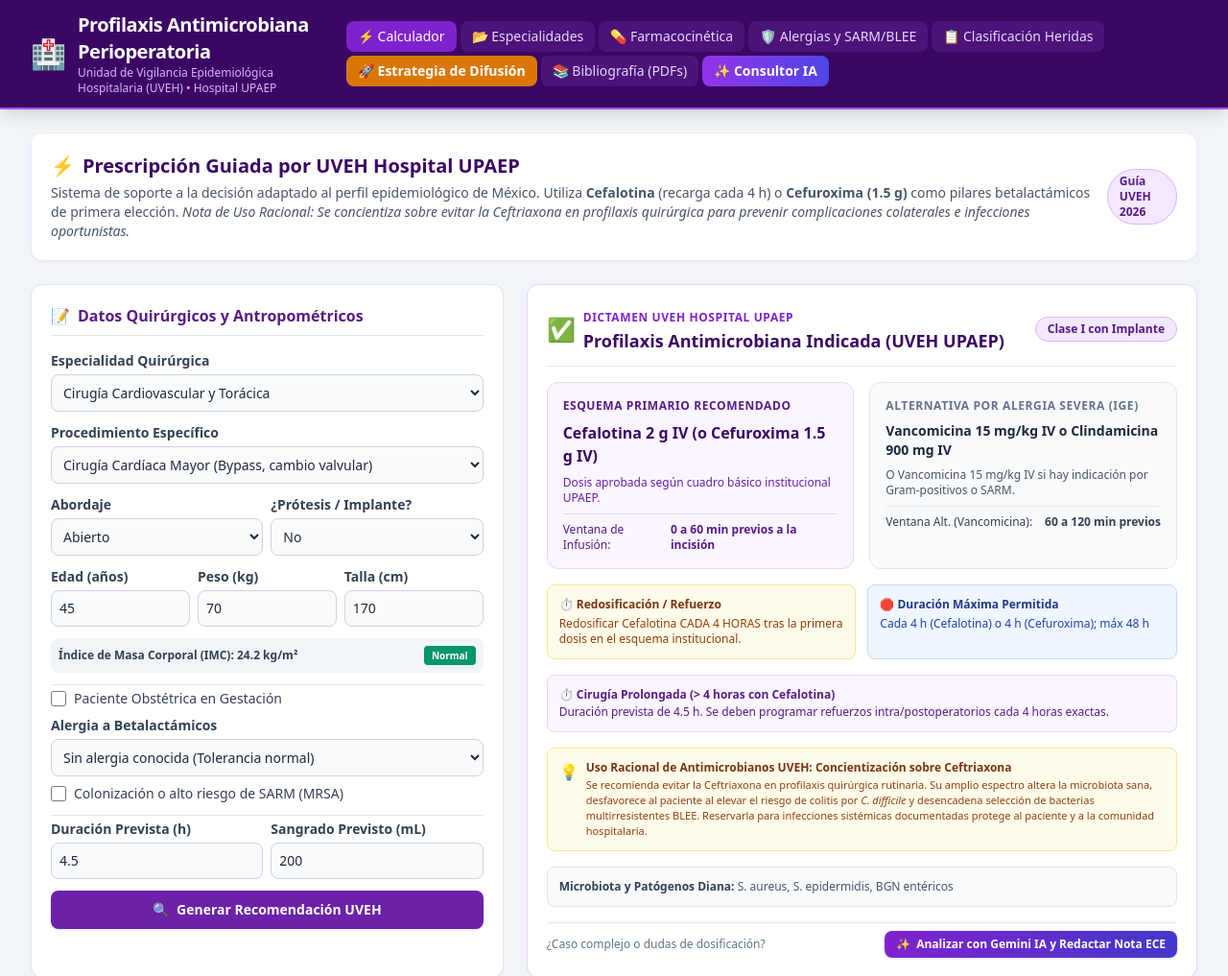
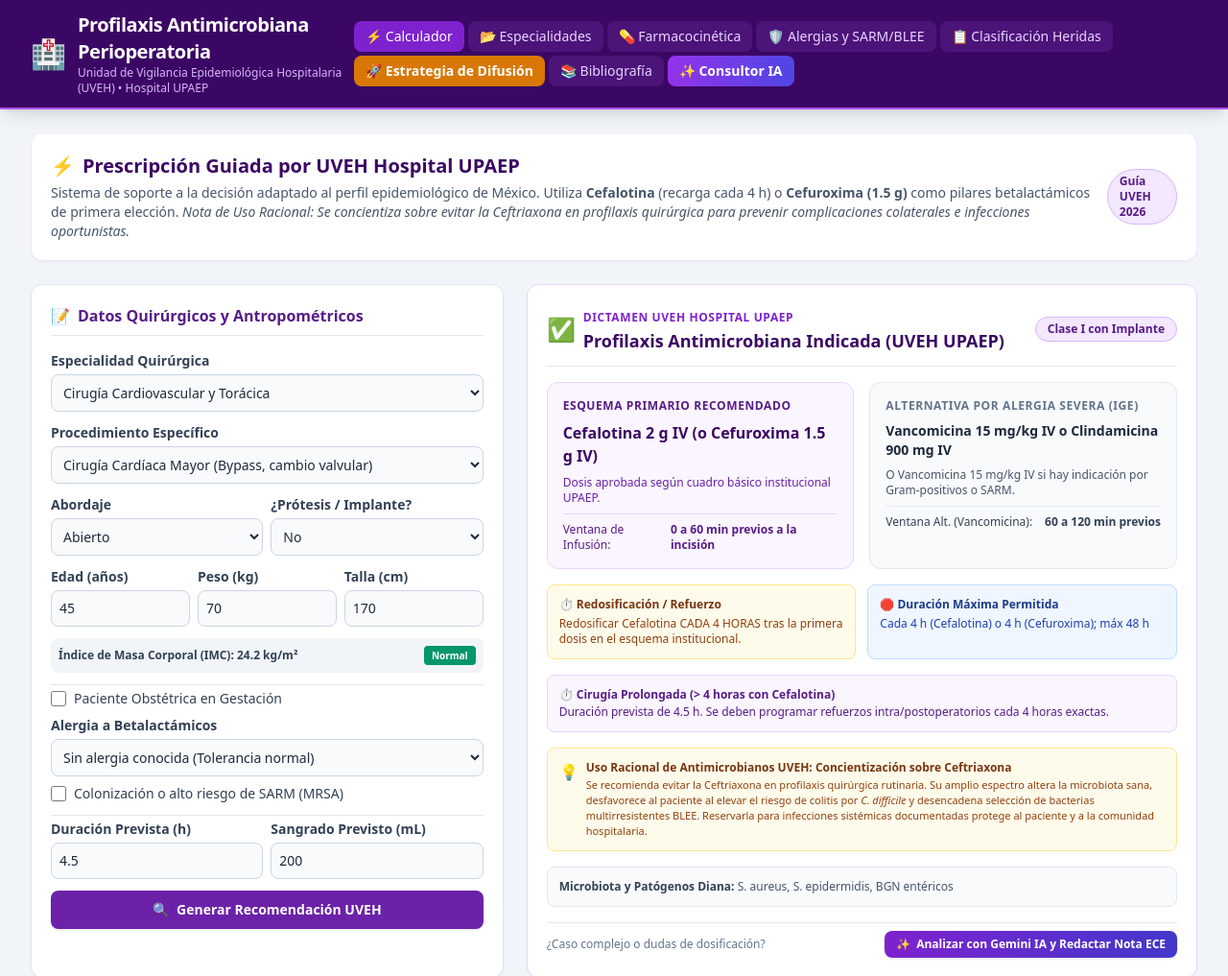
Before and after one commit to vicsalort-lang/PAPUVEH, a plain HTML site: page index.html in a window 1280 px wide. Shown: the top 1017 px of the page at 96% size. Drawn offline with nearby package versions, Linux system fonts and the light colour scheme.

Commit message:
Update index.html

```diff
--- a/index.html
+++ b/index.html
@@ -80,7 +80,7 @@
                 <button onclick="switchTab('allergies')" id="nav-allergies" class="px-3 py-1.5 rounded-lg bg-purple-900/60 text-purple-200 hover:bg-purple-800 hover:text-white transition">🛡️ Alergias y SARM/BLEE</button>
                 <button onclick="switchTab('cdc')" id="nav-cdc" class="px-3 py-1.5 rounded-lg bg-purple-900/60 text-purple-200 hover:bg-purple-800 hover:text-white transition">📋 Clasificación Heridas</button>
                 <button onclick="switchTab('strategy')" id="nav-strategy" class="px-3 py-1.5 rounded-lg bg-amber-600 text-white hover:bg-amber-500 font-bold transition shadow-sm">🚀 Estrategia de Difusión</button>
-                <button onclick="switchTab('references')" id="nav-references" class="px-3 py-1.5 rounded-lg bg-purple-900/60 text-purple-200 hover:bg-purple-800 hover:text-white transition">📚 Bibliografía (PDFs)</button>
+                <button onclick="switchTab('references')" id="nav-references" class="px-3 py-1.5 rounded-lg bg-purple-900/60 text-purple-200 hover:bg-purple-800 hover:text-white transition">📚 Bibliografía </button>
                 <button onclick="switchTab('ai')" id="nav-ai" class="px-3 py-1.5 rounded-lg bg-gradient-to-r from-purple-600 to-indigo-600 text-white font-bold hover:from-purple-500 hover:to-indigo-500 transition shadow-sm flex items-center gap-1">✨ Consultor IA</button>
             </nav>
         </div>
```
